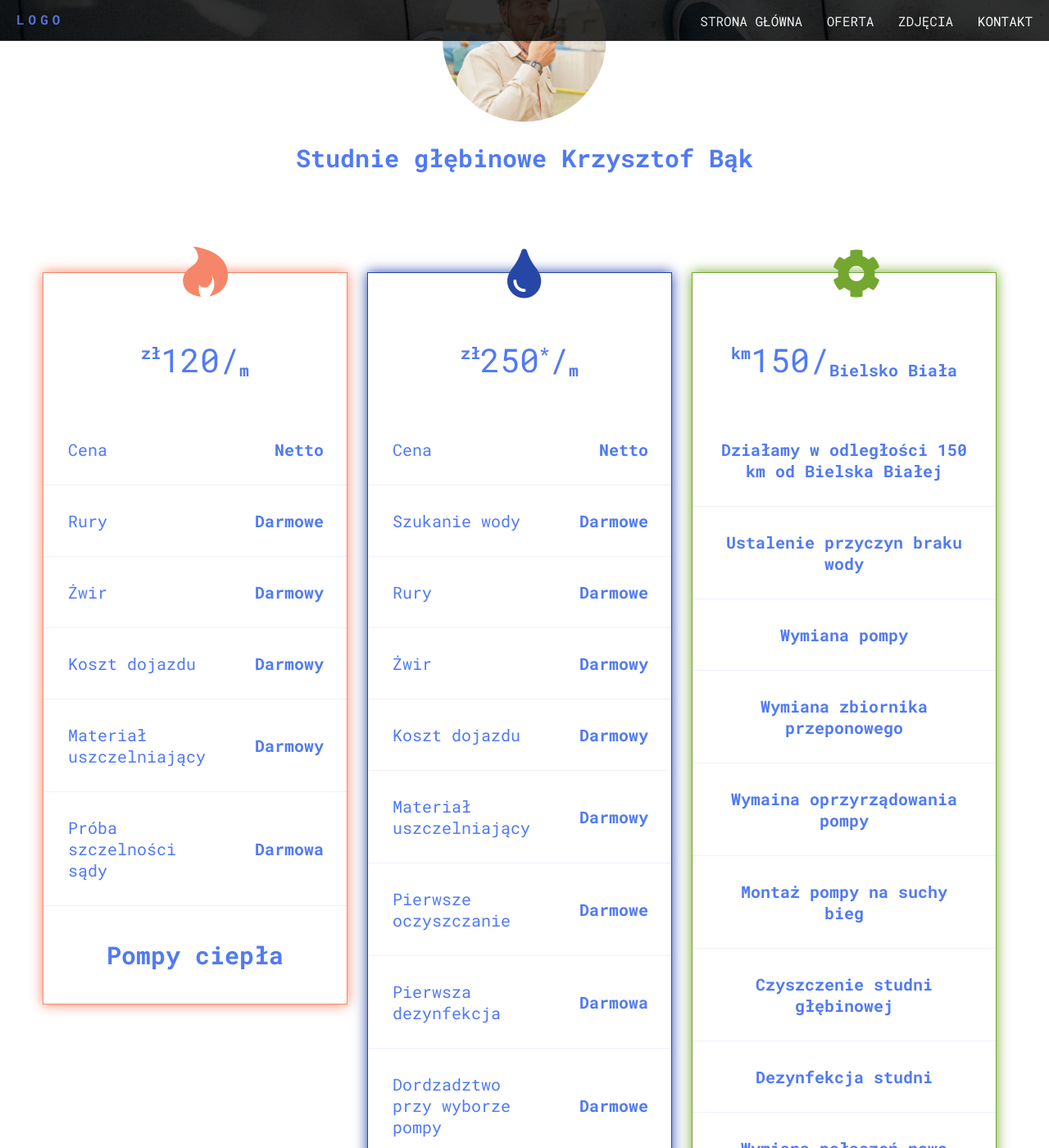
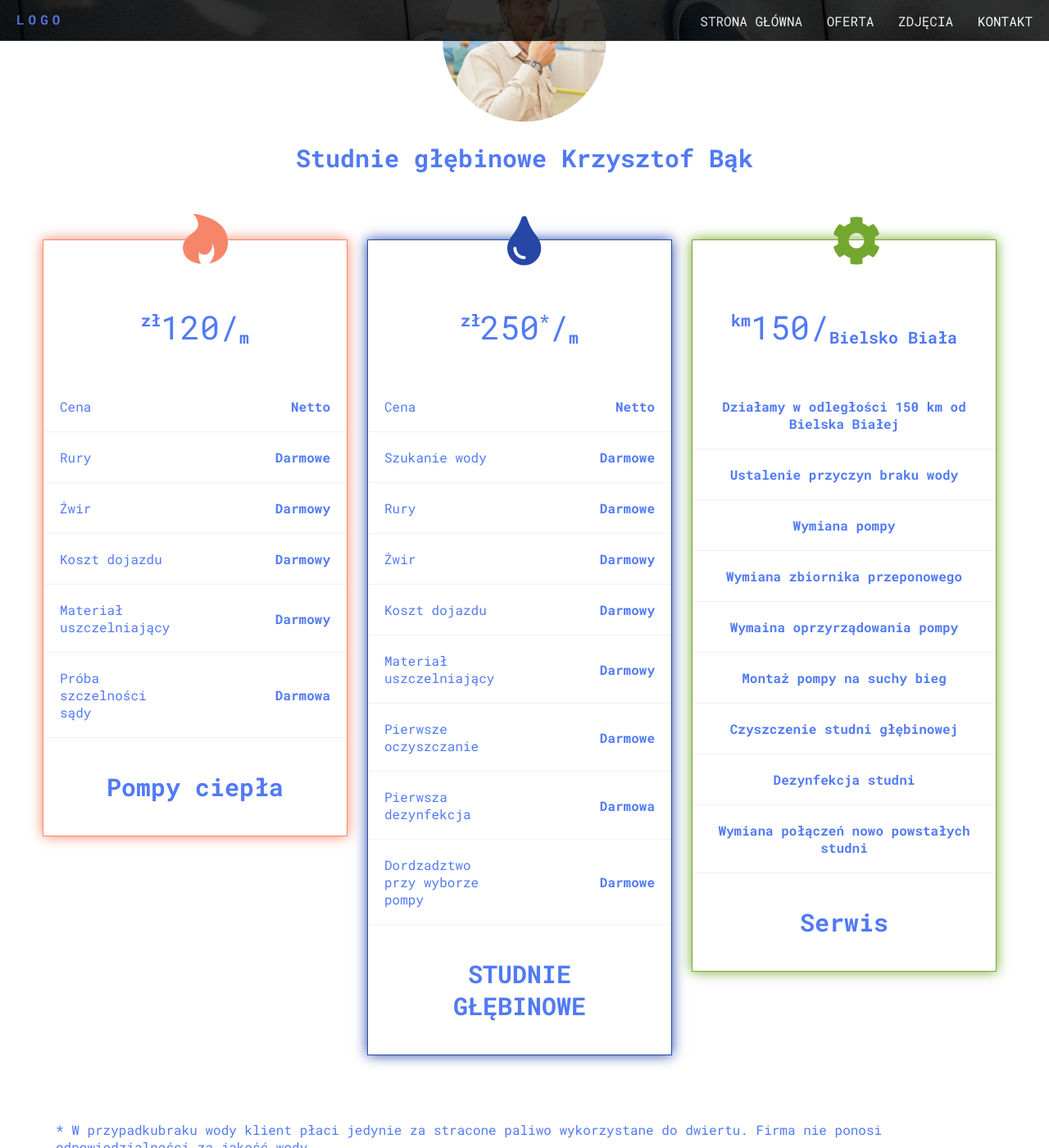
Before and after one commit to slawomirbak/studne_glebinowe, a Jekyll site: the page built from oferts.html, in a window 1280 px wide and 1400 px high, scrolled down 351 px. Shown: the whole window at 82% size. Built offline with Jekyll 4.4.1, drawn with Linux system fonts in a browser that asks for light colours.

Commit message:
oferts change css

```diff
--- a/_sass/2-layouts/oferts.sass
+++ b/_sass/2-layouts/oferts.sass
@@ -20,7 +20,7 @@
     .oferts-parent
         width: 100%
         box-sizing: border-box
-        padding: 40px
+        padding: 0 40px 40px 40px
         article
             width: 100%
             box-sizing: border-box
@@ -47,8 +47,8 @@
                     border-bottom: 1px solid rgba(81, 122, 244, 0.1)
                 td
                     width: 50%
-                    font-size: 20px
-                    padding: 30px
+                    font-size: 16px
+                    padding: 20px
                     color: $highlight-color
                 td:first-child
                     text-align: left
```
